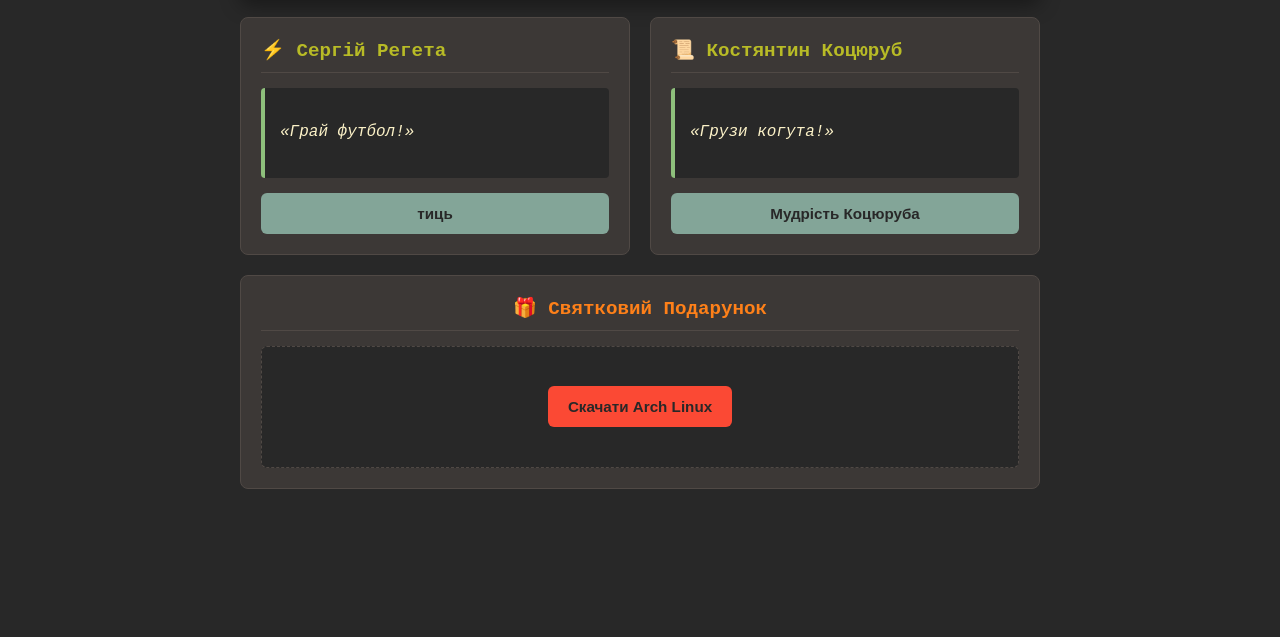
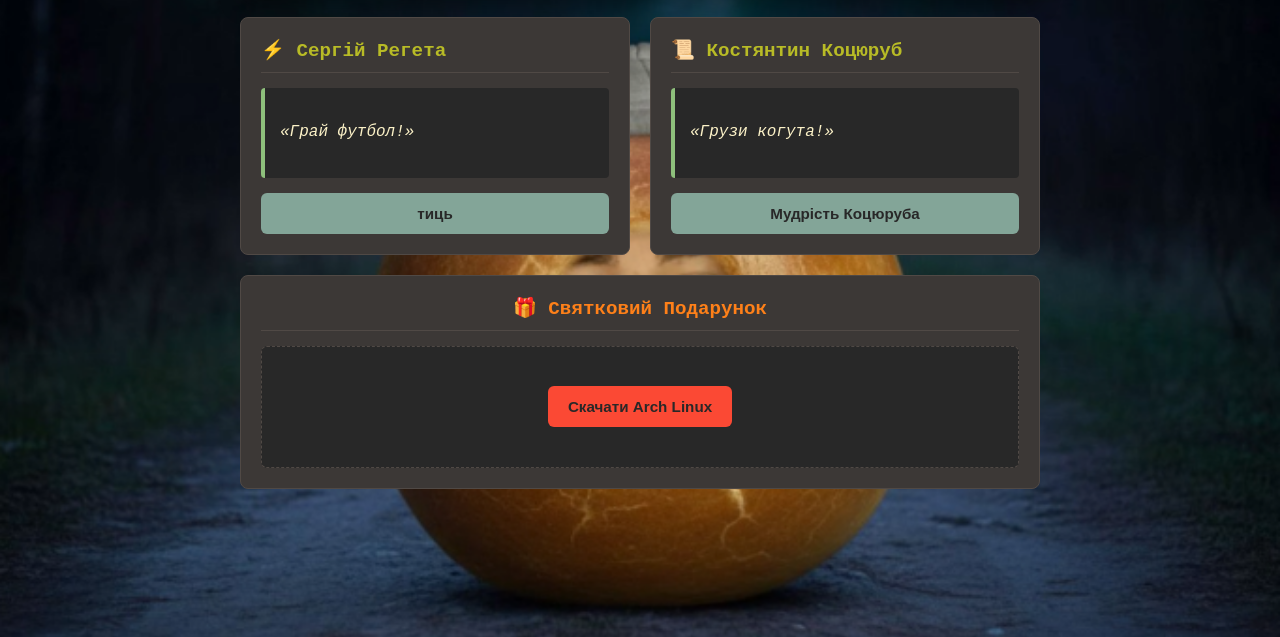
Before and after one commit to karaylo/yo, a plain HTML site: page index.html in a window 1280 px wide. Shown: the part 203-840 px from the top of the page. Drawn offline with Linux system fonts and the light colour scheme.

Commit message:
Set background image for body in index.html
Changed background color to an image and adjusted properties.

```diff
--- a/index.html
+++ b/index.html
@@ -22,7 +22,11 @@
     }
 
     body {
-      background-color: var(--bg0);
+      background-image: url('nut.png'); /* Вкажіть шлях до вашої картинки */
+  background-size: cover;            /* Розтягує фото на весь екран */
+  background-position: center;       /* Центрує зображення */
+  background-repeat: no-repeat;      /* Забороняє повторення картинки */
+  background-attachment: fixed;      /* Фіксує фон при прокрутці */
   color: var(--fg1);
   font-family: 'JetBrains Mono', monospace, Arial, sans-serif;
   margin: 0;
```
Lines whose indentation alone changed are shown as unchanged.
